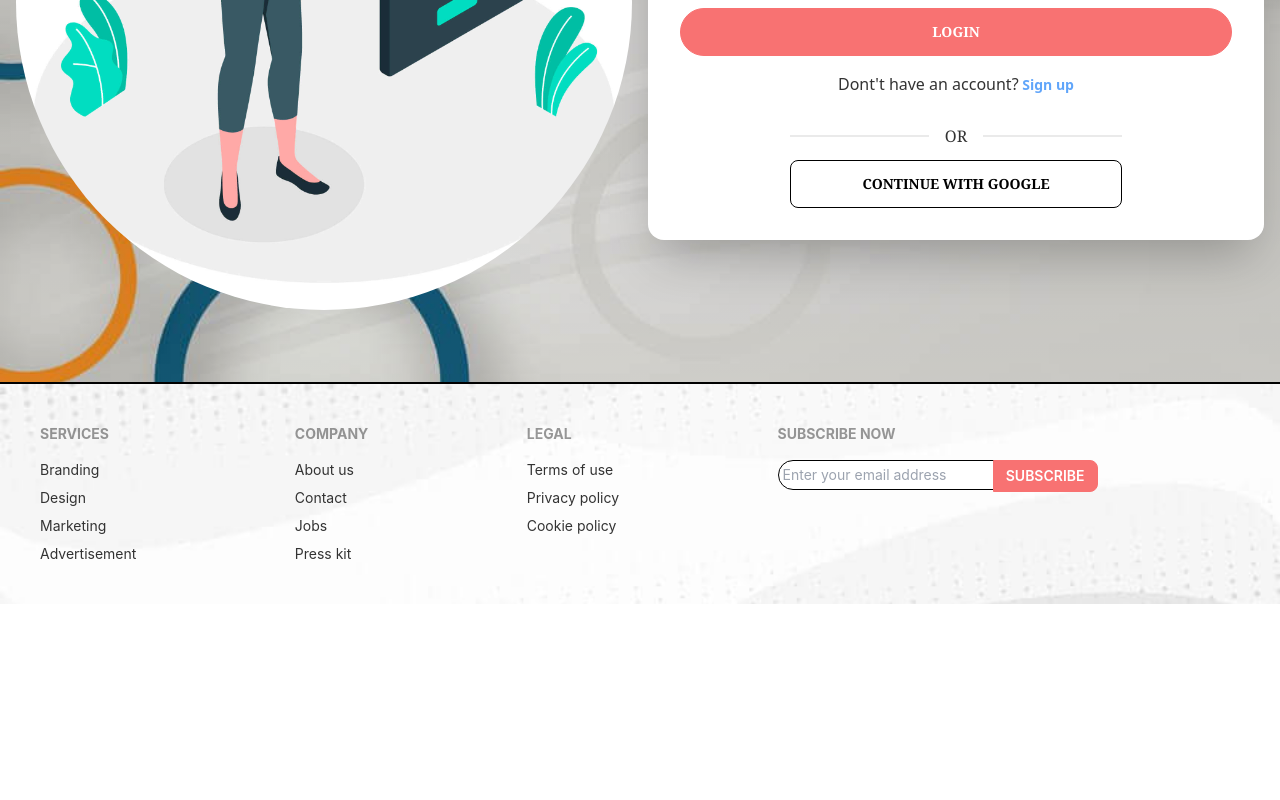
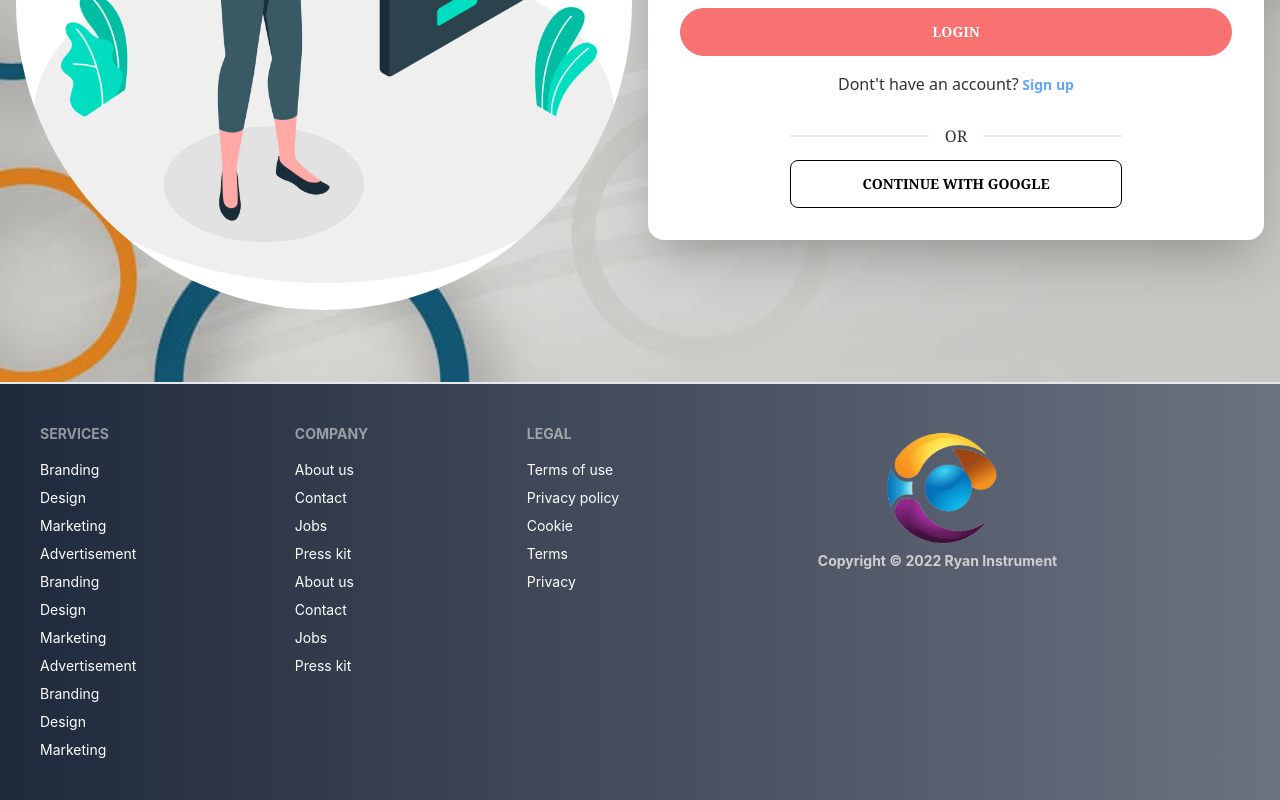
Before and after one commit to CodeWithShamim/manufacturer-website-client-side, a React (Create React App) app: page /login in a window 1280 px wide. Shown: the part 513-1313 px from the top of the page. Before the commit the page ends 1117 px from the top, so only its background shows below. Built offline with nearby package versions, Linux system fonts and the light colour scheme; no server answers; the HTML template or start-up script is replaced by a standard one.

Commit message:
Footer udpated

```diff
--- a/src/components/Shared/Footer.js
+++ b/src/components/Shared/Footer.js
@@ -1,16 +1,16 @@
 import React from "react";
 import { Link } from "react-router-dom";
-import footer from "../../images/footer.jpg";
+import logo from "../../images/logo.png";
 
 const Footer = () => {
   return (
     <footer
-      className="footer p-10 bg-base-100 border-t-2 border-black text-base-content w-full"
-      style={{
-        backgroundImage: `url(${footer})`,
-        backgroundPosition: "center",
-        backgroundSize: "cover",
-      }}
+      className="footer p-10 border-t-2 bg-gradient-to-r from-slate-800 to-gray-500 text-base-100 w-full"
+      // style={{
+      //   backgroundImage: `url(${footer})`,
+      //   backgroundPosition: "center",
+      //   backgroundSize: "cover",
+      // }}
     >
       <div>
         <span className="footer-title">Services</span>
@@ -26,7 +26,29 @@ const Footer = () => {
         <Link to="/" className="link link-hover">
           Advertisement
         </Link>
+        <Link to="/" className="link link-hover">
+          Branding
+        </Link>
+        <Link to="/" className="link link-hover">
+          Design
+        </Link>
+        <Link to="/" className="link link-hover">
+          Marketing
+        </Link>
+        <Link to="/" className="link link-hover">
+          Advertisement
+        </Link>
+        <Link to="/" className="link link-hover">
+          Branding
+        </Link>
+        <Link to="/" className="link link-hover">
+          Design
+        </Link>
+        <Link to="/" className="link link-hover">
+          Marketing
+        </Link>
       </div>
+
       <div>
         <span className="footer-title">Company</span>
         <Link to="/" className="link link-hover">
@@ -41,7 +63,20 @@ const Footer = () => {
         <Link to="/" className="link link-hover">
           Press kit
         </Link>
+        <Link to="/" className="link link-hover">
+          About us
+        </Link>
+        <Link to="/" className="link link-hover">
+          Contact
+        </Link>
+        <Link to="/" className="link link-hover">
+          Jobs
+        </Link>
+        <Link to="/" className="link link-hover">
+          Press kit
+        </Link>
       </div>
+
       <div>
         <span className="footer-title">Legal</span>
         <Link to="/" className="link link-hover">
@@ -51,21 +86,29 @@ const Footer = () => {
           Privacy policy
         </Link>
         <Link to="/" className="link link-hover">
-          Cookie policy
+          Cookie
+        </Link>
+        <Link to="/" className="link link-hover">
+          Terms
+        </Link>
+        <Link to="/" className="link link-hover">
+          Privacy
         </Link>
       </div>
       <div className="w-3/5">
-        <span className="footer-title">Subscribe Now</span>
         <div className="form-control w-80">
           <div className="relative">
-            <input
-              type="text"
-              placeholder="Enter your email address"
-              className="border border-black p-1 rounded-2xl w-full outline-none "
+            <img
+              data-aos="zoom-in"
+              data-aos-easing="linear"
+              data-aos-duration="1000"
+              data-aos-delay="100"
+              src={logo}
+              alt="logo"
             />
-            <button className="btn btn-error btn-sm absolute top-0 right-0 rounded-l-none text-bold text-base-100">
-              Subscribe
-            </button>
+            <p className="text-base-300 font-bold">
+              Copyright &copy; 2022 Ryan Instrument
+            </p>
           </div>
         </div>
       </div>
```
